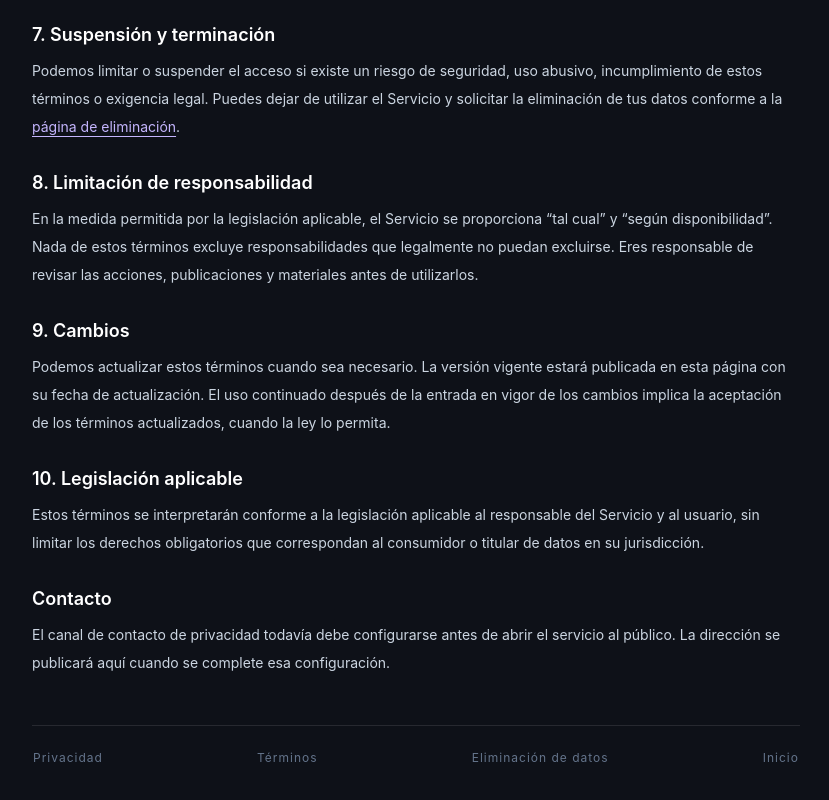
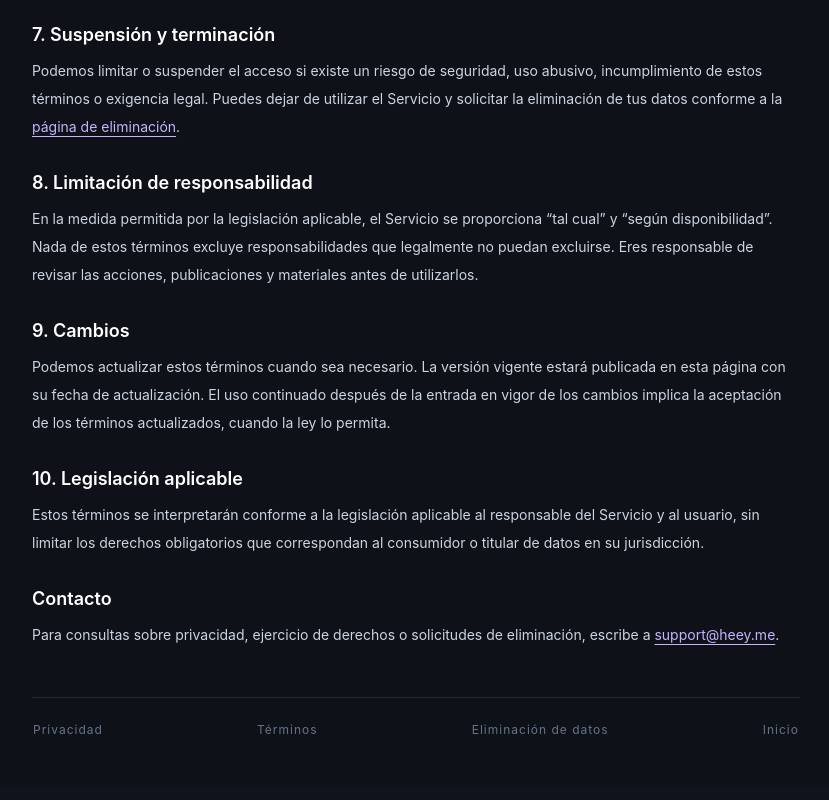
Before and after one commit to nicolaschacal/igsocialai, a Next.js app: page /terms in a window 1280 px wide. Shown: the part 1220-2020 px from the top of the page, without its empty margins (224-1053 px from the left). Built offline with nearby package versions, Linux system fonts and the light colour scheme.

Commit message:
Set official privacy contact email

```diff
--- a/src/components/legal-page.tsx
+++ b/src/components/legal-page.tsx
@@ -10,7 +10,7 @@ export function LegalPage({
   updated?: string;
   children: ReactNode;
 }) {
-  const contactEmail = process.env.PRIVACY_CONTACT_EMAIL?.trim();
+  const contactEmail = process.env.PRIVACY_CONTACT_EMAIL?.trim() || "support@heey.me";
 
   return (
     <main className="min-h-screen bg-[#0e1118] px-5 py-12 text-[#f4f5f9] md:px-8">
```
